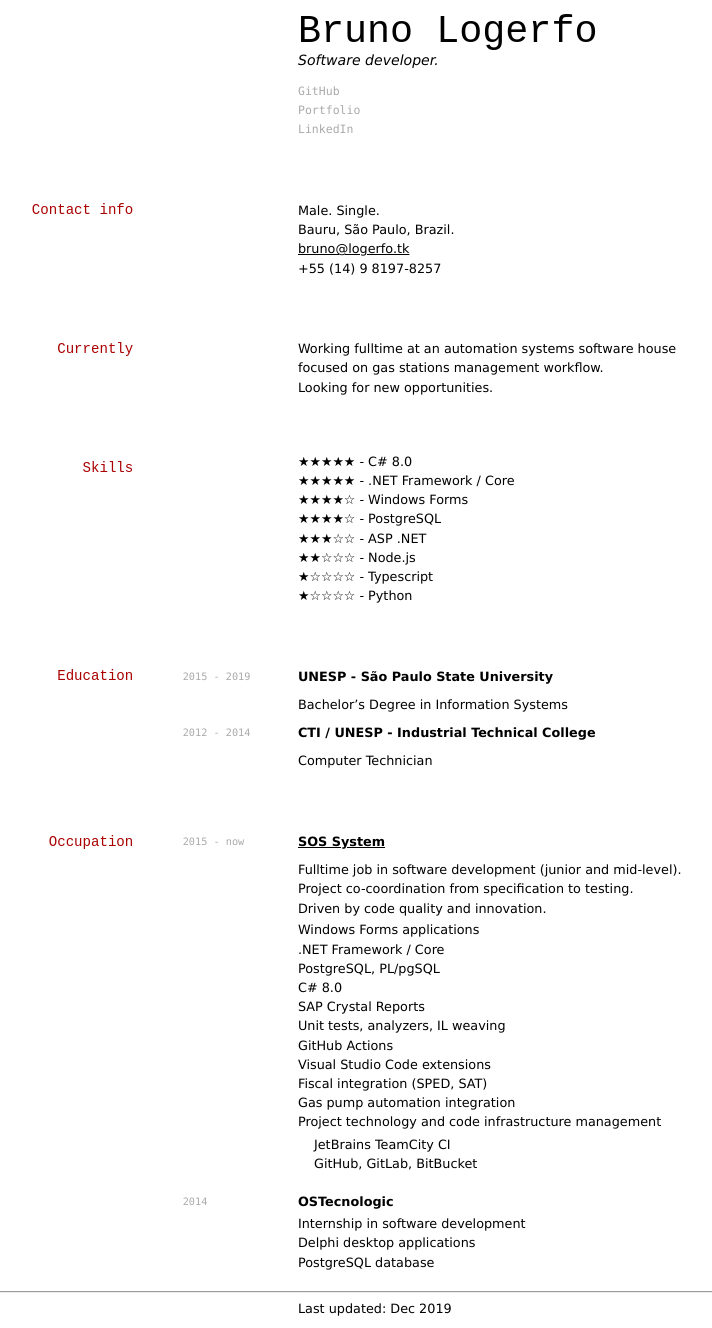
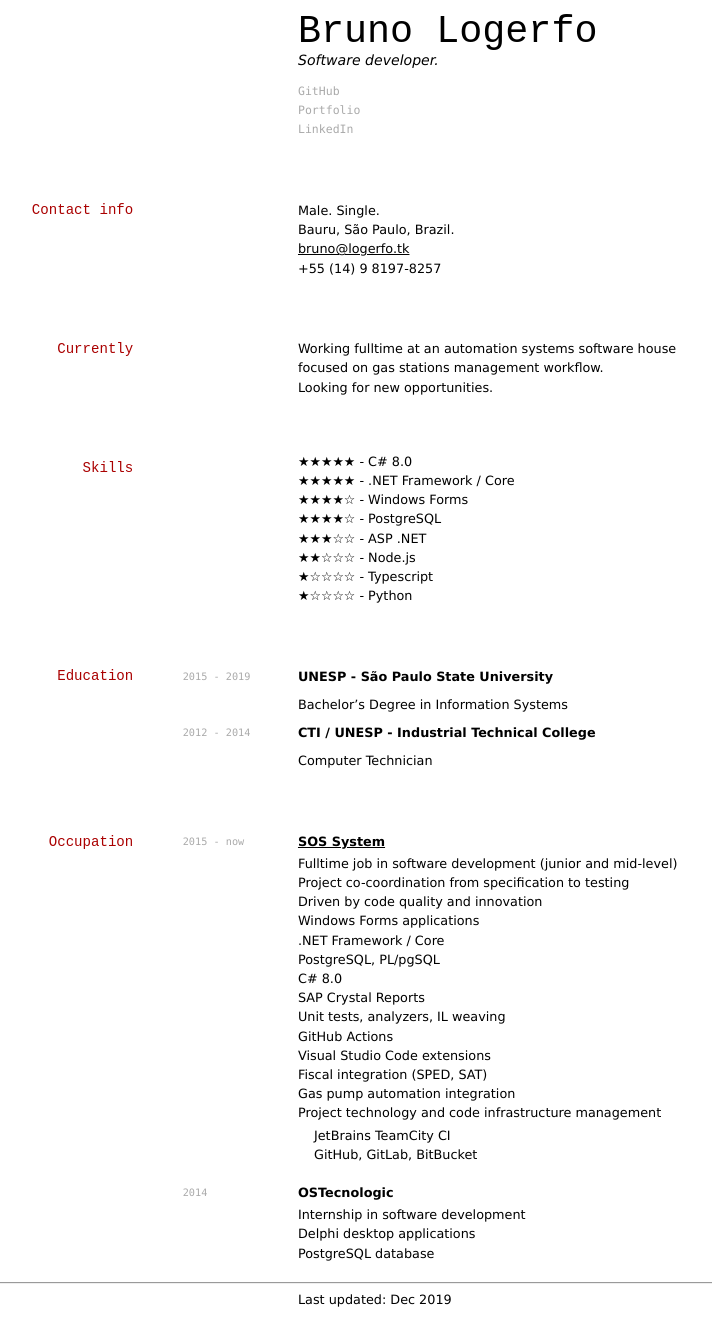
Before and after one commit to Logerfo/cvc, a Jekyll site: the page built from index.md, in a window 1280 px wide. Shown: the whole page, without its empty margins (133-845 px from the left). Built offline with Jekyll 4.4.1, drawn with Linux system fonts in a browser that asks for light colours.

Commit message:
formatting

```diff
--- a/index.md
+++ b/index.md
@@ -52,10 +52,9 @@ Computer Technician
 `2015 - now`
 [__SOS System__](http://sospostos.com.br/)
 
-Fulltime job in software development (junior and mid-level).
-Project co-coordination from specification to testing.
-Driven by code quality and innovation.
-
+- Fulltime job in software development (junior and mid-level)
+- Project co-coordination from specification to testing
+- Driven by code quality and innovation
 - Windows Forms applications
 - .NET Framework / Core
 - PostgreSQL, PL/pgSQL
```
